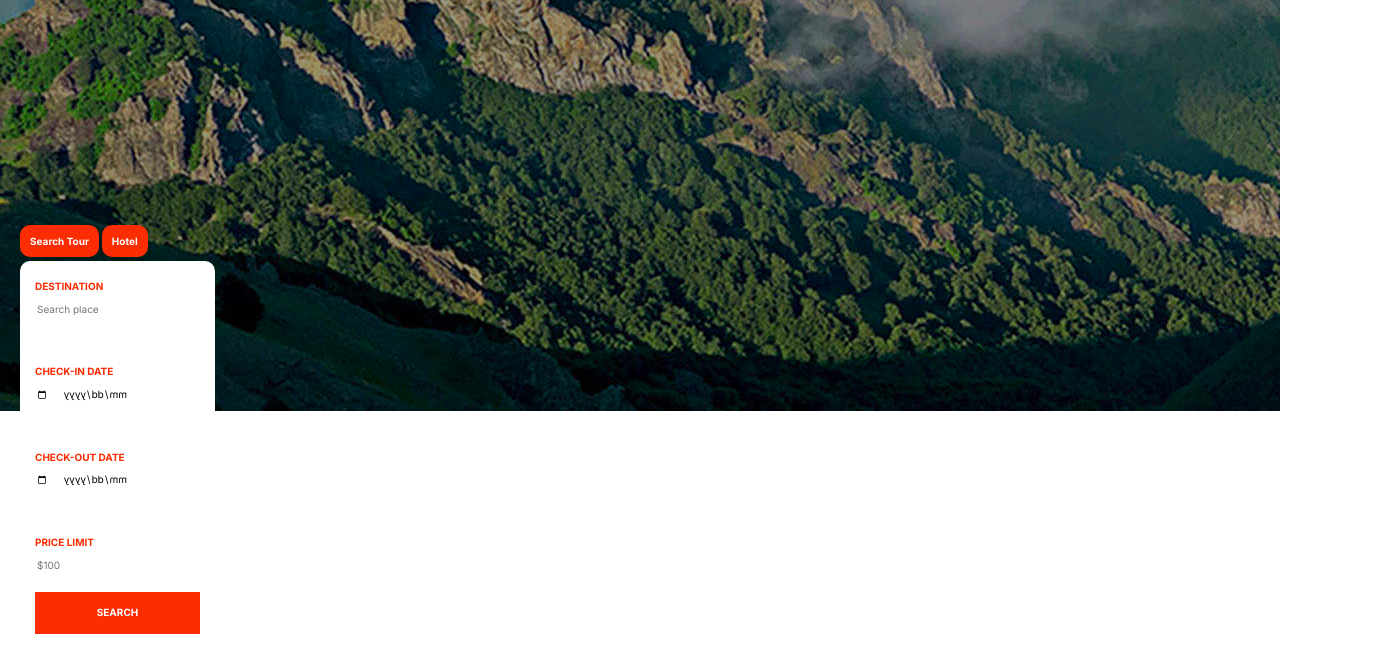
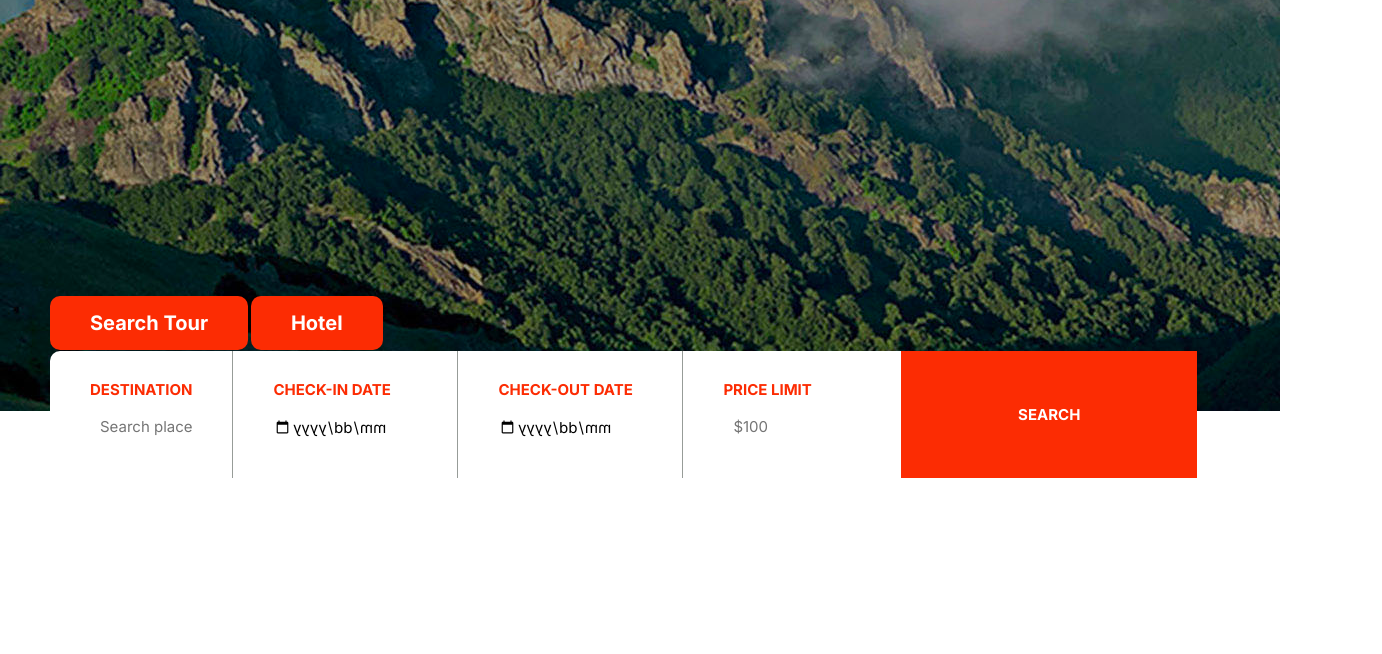
Before and after one commit to MehrdadKohansal/Guilan-Agency, a plain HTML site: page index.html in a window 1280 px wide. Shown: the part 621-1275 px from the top of the page, 1382 px wide, since content can reach past the window. After the commit the page ends 1122 px from the top, so only its background shows below. Drawn offline with Linux system fonts and the light colour scheme; a web font is replaced by a local one.

Commit message:
input component final edit.

```diff
--- a/CSS/style.css
+++ b/CSS/style.css
@@ -80,6 +80,8 @@ a {
 }
 
 /* Navigation Bar */
+
+/* js need */
 
 .nav {
     align-items: center;
@@ -276,6 +278,8 @@ a {
 
 /* Input Main */
 
+/* js need */
+
 .group-input {
     position: relative;
 }
@@ -295,11 +299,16 @@ a {
     color: var(--color-primary);
 }
 
+.input-nav:focus {
+    background: var(--color-primary);
+    color: var(--color-body);
+}
+
 .input-g {
     background-color: var(--color-primary);
     display: flex;
     flex-direction: column;
-    width: 165px;
+    width: 75%;
     font-size: 1rem;
     position: absolute;
     padding: 2rem 1.5rem 2rem 1.5rem;
@@ -312,6 +321,8 @@ a {
 
 .input-s {
     padding: 0 0 5rem;
+    display: flex;
+    flex-direction: column;
 }
 
 .input-sl {
@@ -323,8 +334,13 @@ a {
     margin-top: 1rem;
 }
 
+.input:focus {
+    outline: none;
+}
+
 #input2, #input3 {
     transform: scaleX(-1);
+    text-align: right;
 }
 
 .input-btn-g {
@@ -339,3 +355,111 @@ a {
     font-family: var(--font-family);
     font-weight: bold;
 }
+
+@media screen and (min-width: 768px) {
+    .input-ng {
+        padding-left: 3rem;
+        top: -18.9rem;
+    }
+
+    .input-nav {
+        font-size: 2rem;
+        padding: 1.5rem 4rem;
+    }
+
+    .input-g {
+        margin-left: 3rem;
+        padding: 3rem 2rem 0 2rem;
+        width: 628px;
+        font-size: 1.5rem;
+    }
+
+    .input-s {
+        display: flex;
+        flex-direction: column;
+    }
+
+    .input {
+        padding: 1rem;
+    }
+
+    #input2, #input3 {
+        text-align: right;
+    }
+}
+
+@media screen and (min-width: 1024px) {
+    .group-input {
+        margin: 9rem 0;
+        width: 108%;
+    }
+
+    .input-g {
+        width: 83%;
+        display: flex;
+        flex-direction: row;
+        justify-content: center;
+        padding: 0;
+    }
+
+    .input {
+        padding-right: 0;
+    }
+
+    .input-s {
+        padding: 3rem 4rem;
+        border-left: 1px solid var(--color-body);
+    }
+
+    .input-s:first-child {
+        border-left: none;
+    }
+
+    .input-btn-g {
+        margin: 0;
+        width: inherit;
+    }
+
+    #input1 {
+        width: 120%;
+    }
+
+
+    .input-sl {
+        width: 12%;
+    }
+
+    .input-sl1 {
+        width: 13%;
+    }
+}
+
+@media screen and (min-width: 1440px) {
+    .input-ng {
+        padding-left: 16rem;
+    }
+
+    .input-g {
+        width: 70%;
+        left: 15rem;
+    }
+
+    .input-btn {
+        font-size: 2rem;
+    }
+}
+
+@media screen and (min-width: 1920px) {
+    .input-ng {
+        padding-left: 40rem;
+    }
+
+    .input-g {
+        width: 54%;
+        left: 39rem;
+    }
+
+    .input-btn {
+        font-size: 2rem;
+    }
+}
--- a/index.html
+++ b/index.html
@@ -73,7 +73,7 @@
                 <label for="input1">DESTINATION</label>
                 <input class="input" type="search" id="input1" placeholder="Search place">
             </div>
-            <div class="input-s">
+            <div class="input-s input-sl1">
                 <label for="input2">CHECK-IN DATE</label>
                 <input class="input" type="date" id="input2" placeholder="Check-In Date">
             </div>
```
Also changed, not shown: components/input.html (+1 -1 lines).
